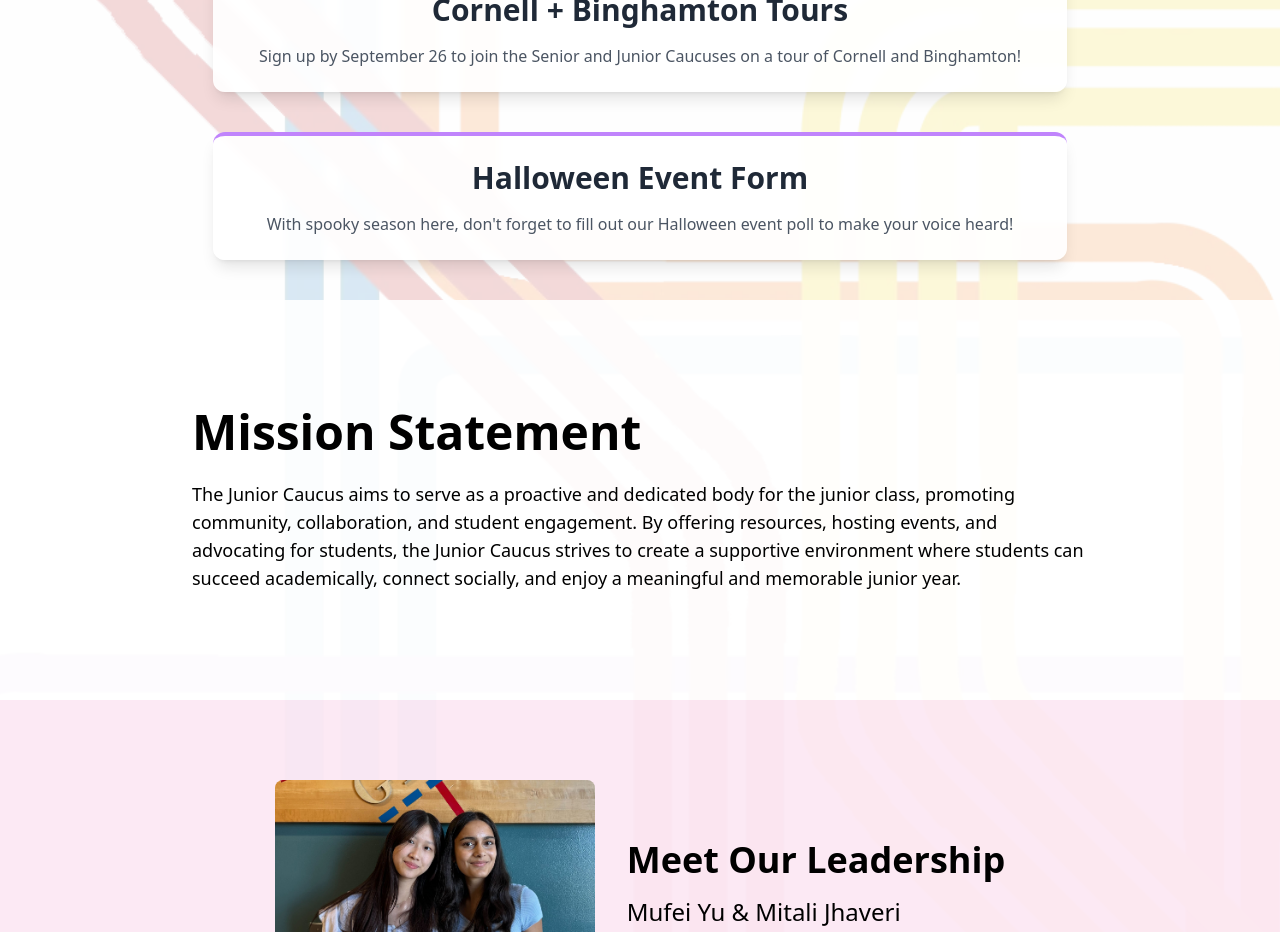
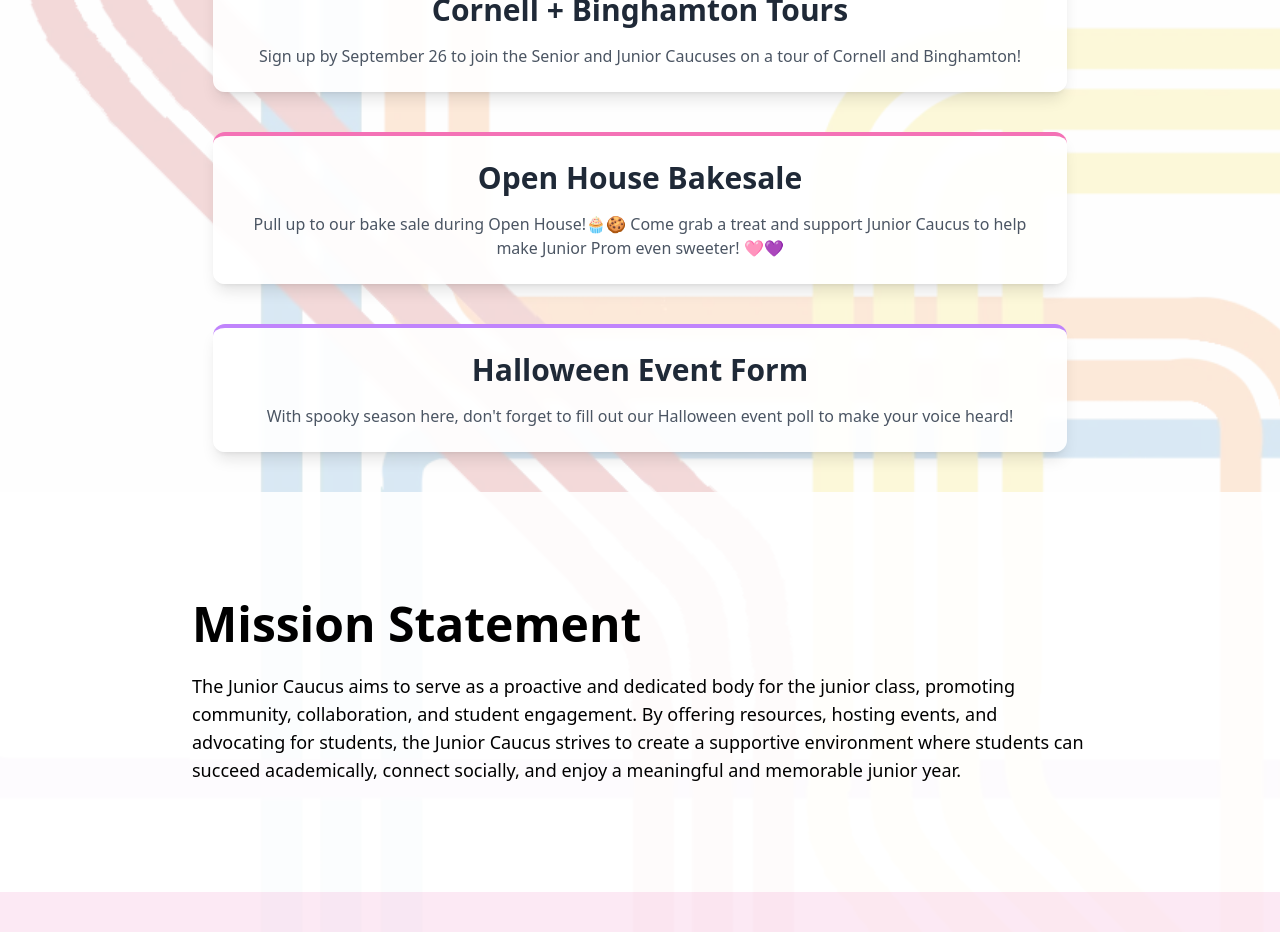
Before and after one commit to alex-wanger/junior_caucus, a React (Vite) app: page / in a window 1280 px wide. Shown: the part 940-1872 px from the top of the page. Built offline with nearby package versions, Linux system fonts and the light colour scheme.

Commit message:
add bakesale

```diff
--- a/src/pages/HomePage.jsx
+++ b/src/pages/HomePage.jsx
@@ -80,6 +80,22 @@ const HomePage = () => {
                 <p className="text-gray-600">
                   Sign up by September 26 to join the Senior and Junior Caucuses
                   on a tour of Cornell and Binghamton!
+                </p>
+              </div>
+
+              <div
+                onClick={() =>
+                  handleExternalLink("https://www.instagram.com/p/DPuqnljDbFT/")
+                }
+                className="mt-10 w-2/3 ml-auto mr-auto bg-white/90 backdrop-blur-sm rounded-xl mb-10 text-center shadow-lg p-6 hover:shadow-xl hover:scale-105 transition-all duration-300 border-t-4 border-pink-400 cursor-pointer group"
+              >
+                <h2 className="text-3xl font-bold text-gray-800 mb-4">
+                  Open House Bakesale
+                </h2>
+                <p className="text-gray-600">
+                  Pull up to our bake sale during Open House!🧁🍪 Come grab a
+                  treat and support Junior Caucus to help make Junior Prom even
+                  sweeter! 🩷💜
                 </p>
               </div>
 
```
